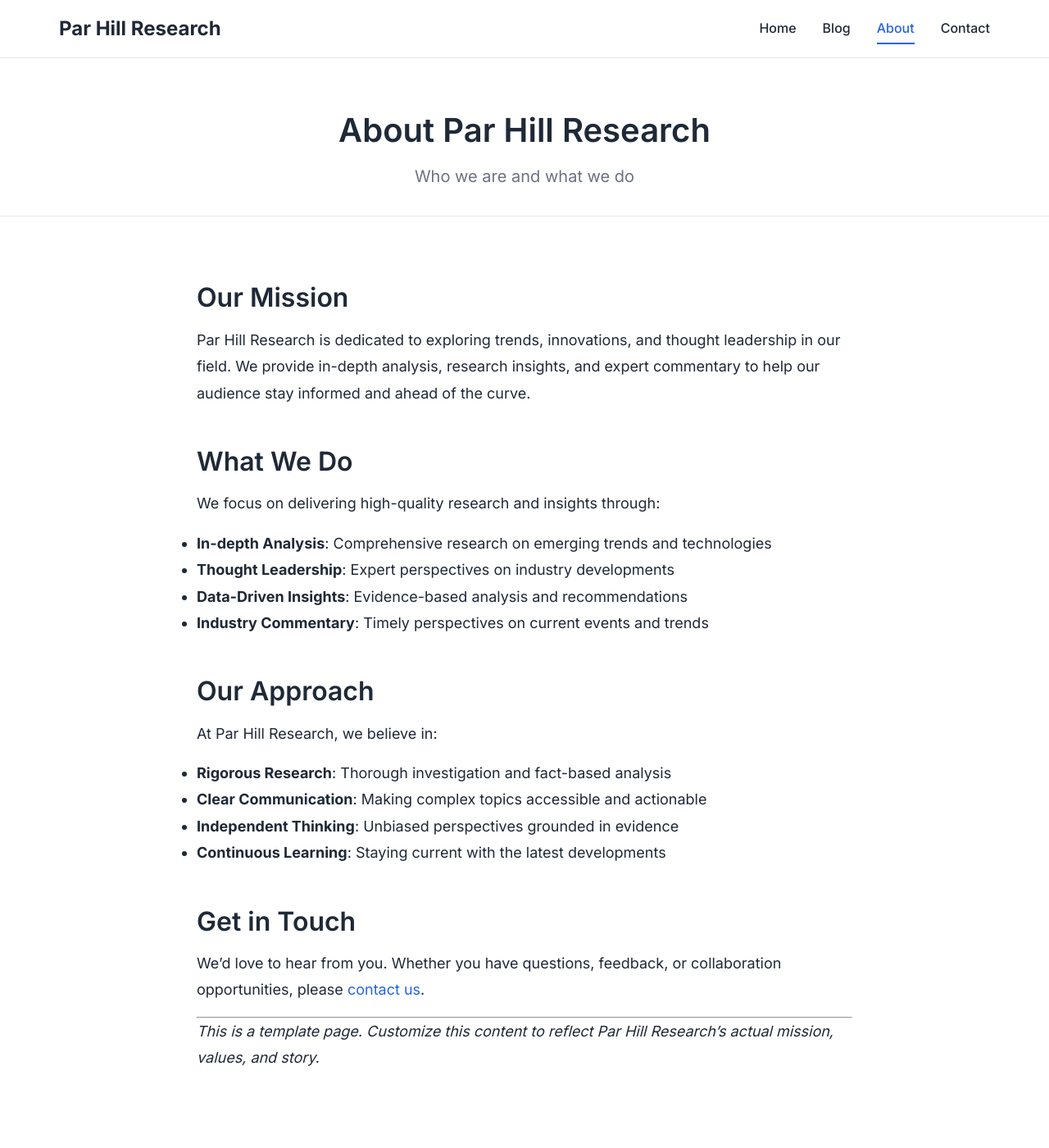
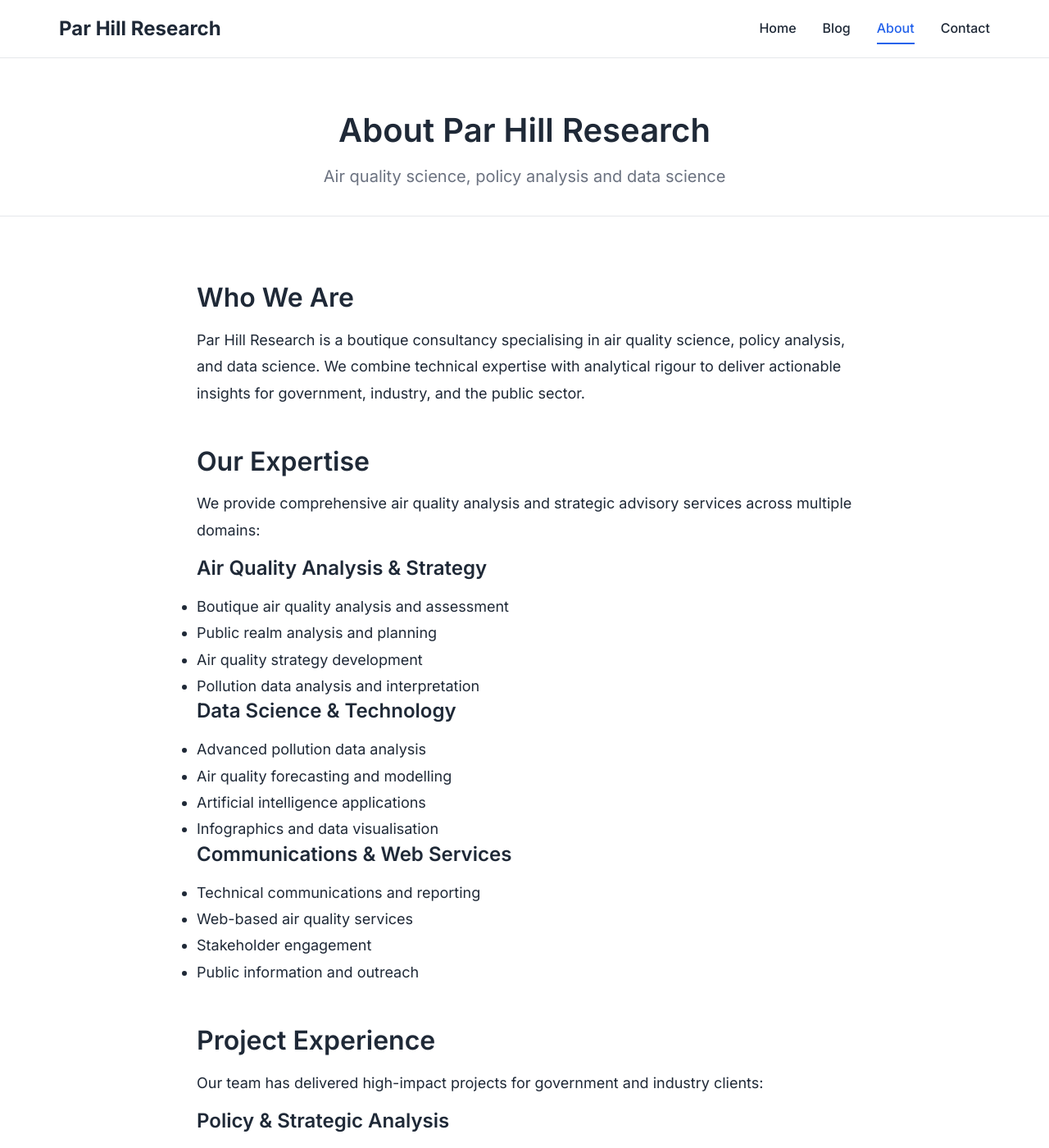
Before and after one commit to ngnrfsk/ngnrfsk.github.io, a Jekyll site: the page built from about.md, in a window 1280 px wide and 1400 px high. Shown: the whole window at 82% size. Built offline with Jekyll 4.4.1, drawn with Linux system fonts in a browser that asks for light colours; some of the changed text lies outside the part shown.

Commit message:
Update About page with Par Hill Research's air quality expertise and project experience

```diff
--- a/about.md
+++ b/about.md
@@ -1,35 +1,60 @@
 ---
 layout: page
 title: About Par Hill Research
-subtitle: Who we are and what we do
+subtitle: Air quality science, policy analysis and data science
 ---
 
-## Our Mission
+## Who We Are
 
-Par Hill Research is dedicated to exploring trends, innovations, and thought leadership in our field. We provide in-depth analysis, research insights, and expert commentary to help our audience stay informed and ahead of the curve.
+Par Hill Research is a boutique consultancy specialising in air quality science, policy analysis, and data science. We combine technical expertise with analytical rigour to deliver actionable insights for government, industry, and the public sector.
 
-## What We Do
+## Our Expertise
 
-We focus on delivering high-quality research and insights through:
+We provide comprehensive air quality analysis and strategic advisory services across multiple domains:
 
-- **In-depth Analysis**: Comprehensive research on emerging trends and technologies
-- **Thought Leadership**: Expert perspectives on industry developments
-- **Data-Driven Insights**: Evidence-based analysis and recommendations
-- **Industry Commentary**: Timely perspectives on current events and trends
+### Air Quality Analysis & Strategy
+- Boutique air quality analysis and assessment
+- Public realm analysis and planning
+- Air quality strategy development
+- Pollution data analysis and interpretation
+
+### Data Science & Technology
+- Advanced pollution data analysis
+- Air quality forecasting and modelling
+- Artificial intelligence applications
+- Infographics and data visualisation
+
+### Communications & Web Services
+- Technical communications and reporting
+- Web-based air quality services
+- Stakeholder engagement
+- Public information and outreach
+
+## Project Experience
+
+Our team has delivered high-impact projects for government and industry clients:
+
+### Policy & Strategic Analysis
+- **Central London Air Pollution Reduction**: Led multi-factor options analysis examining comprehensive strategies for reducing air pollution across Central London
+- **CHP Scenario Analysis**: Conducted detailed scenario analysis for combined heat and power deployment across London
+- **R&D Strategy Development**: Created research and development strategies for air quality improvement programmes
+
+### Government Enquiries & Expert Advice
+- **VW Emissions Investigation**: Led government enquiry into Volkswagen emissions scandal, providing technical expertise and policy recommendations
+- **Bus Retrofitting Programme**: Served as expert advisor to government on bus retrofitting enquiry, informing national policy decisions
+- **R&D Programme Leadership**: Directed major research and development programmes advancing air quality science and policy
 
 ## Our Approach
 
-At Par Hill Research, we believe in:
+At Par Hill Research, we deliver:
 
-- **Rigorous Research**: Thorough investigation and fact-based analysis
-- **Clear Communication**: Making complex topics accessible and actionable
-- **Independent Thinking**: Unbiased perspectives grounded in evidence
-- **Continuous Learning**: Staying current with the latest developments
+- **Evidence-Based Analysis**: Rigorous scientific methods and data-driven insights
+- **Policy Relevance**: Practical recommendations that inform real-world decisions
+- **Technical Excellence**: Deep expertise in air quality science and data analysis
+- **Clear Communication**: Complex analysis presented in accessible, actionable formats
 
 ## Get in Touch
 
-We'd love to hear from you. Whether you have questions, feedback, or collaboration opportunities, please [contact us](/contact/).
+We work with government agencies, local authorities, research institutions, and private sector clients. Whether you need strategic analysis, technical expertise, or data science capabilities, we'd be pleased to discuss how we can help.
 
----
-
-*This is a template page. Customize this content to reflect Par Hill Research's actual mission, values, and story.*
+[Contact us](/contact/) to explore collaboration opportunities.
```
